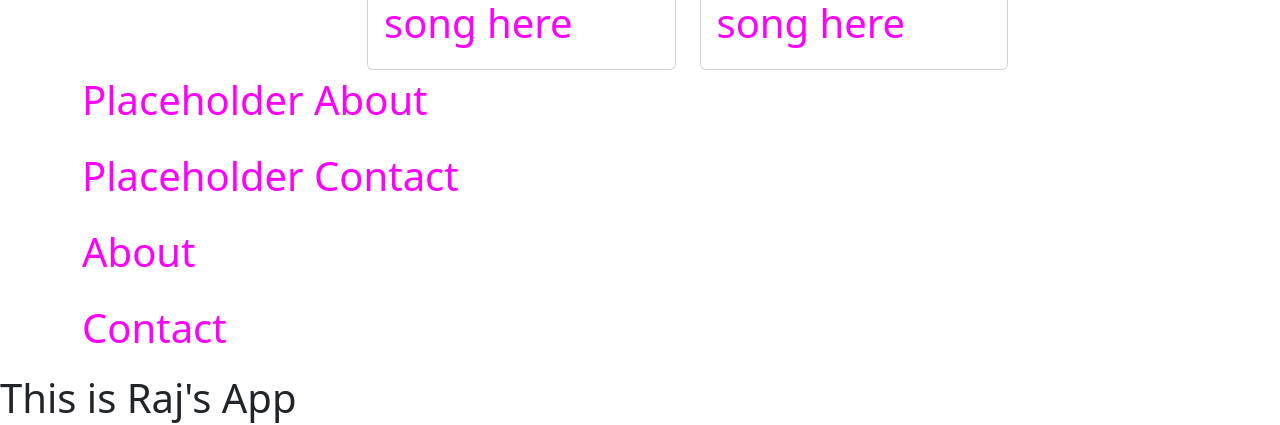
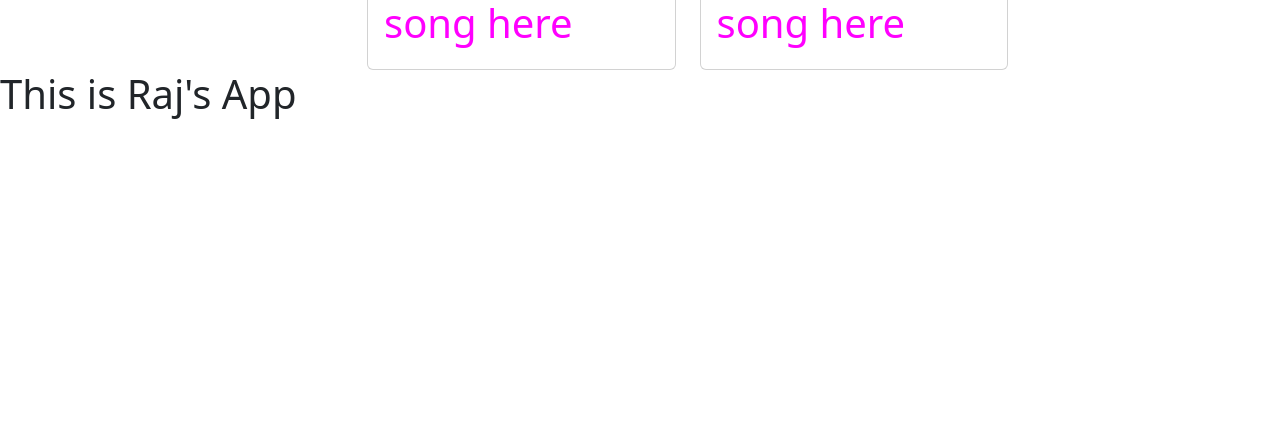
Before and after one commit to Sungket/rajapp, a React (Create React App) app: page / in a window 1280 px wide. Shown: the part 201-626 px from the top of the page. Built offline with nearby package versions, Linux system fonts and the light colour scheme.

Commit message:
Removed the extra rows for the footers for now as it was adding to the clutter.

```diff
--- a/src/App.js
+++ b/src/App.js
@@ -83,16 +83,6 @@ function App() {
 	  	</div>
 	    </div>
 	  </div>
-	  <div class="row">
-             <p>Placeholder About</p>
-	  </div>
-	  <div class="row">
-             <p>Placeholder Contact</p>
-	  </div>
-	  <div class="row">
-	    <p>About</p>
-	    <p>Contact</p>
-	  </div>
 	</div>
     </div>
   );
```
